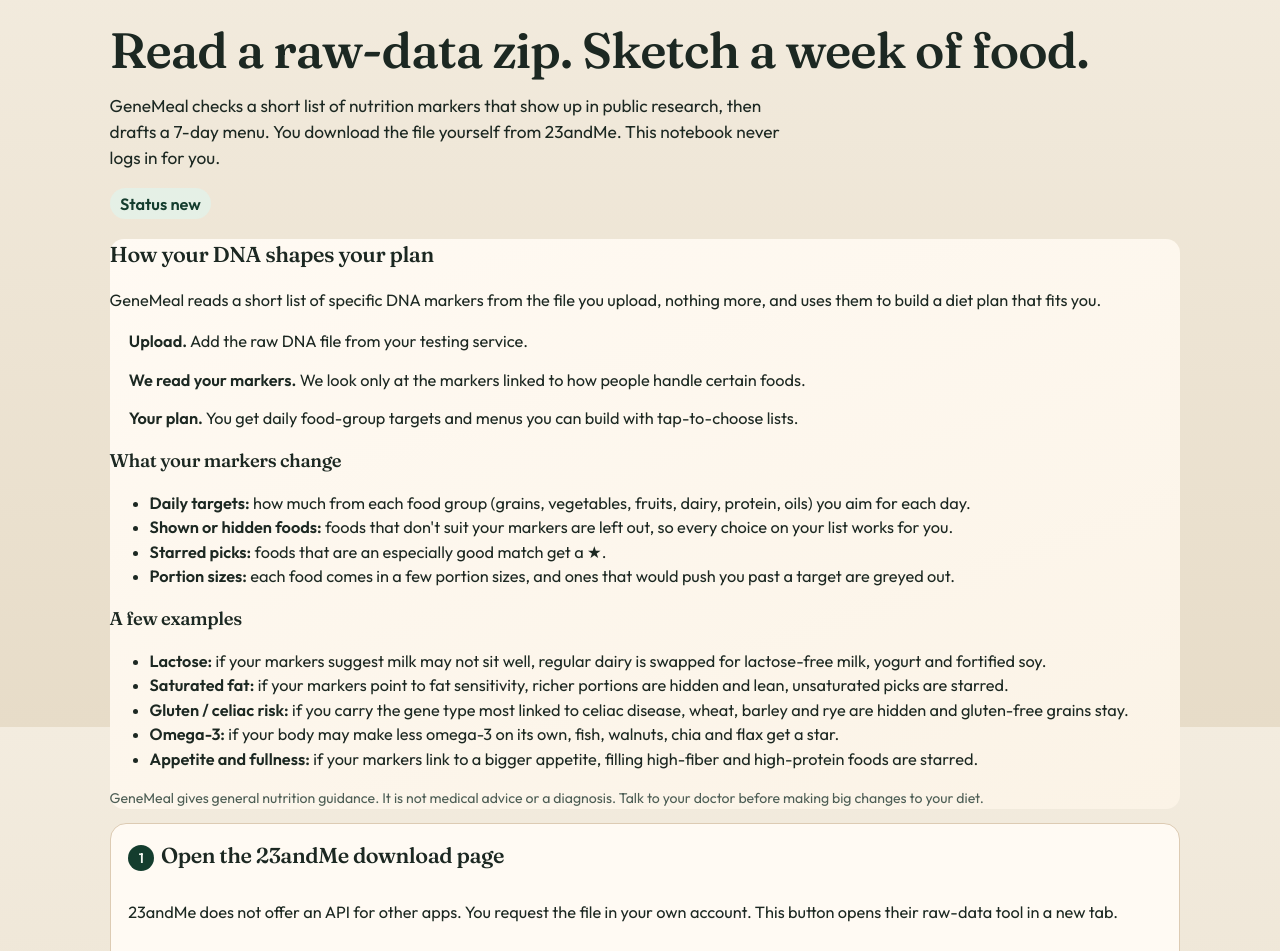
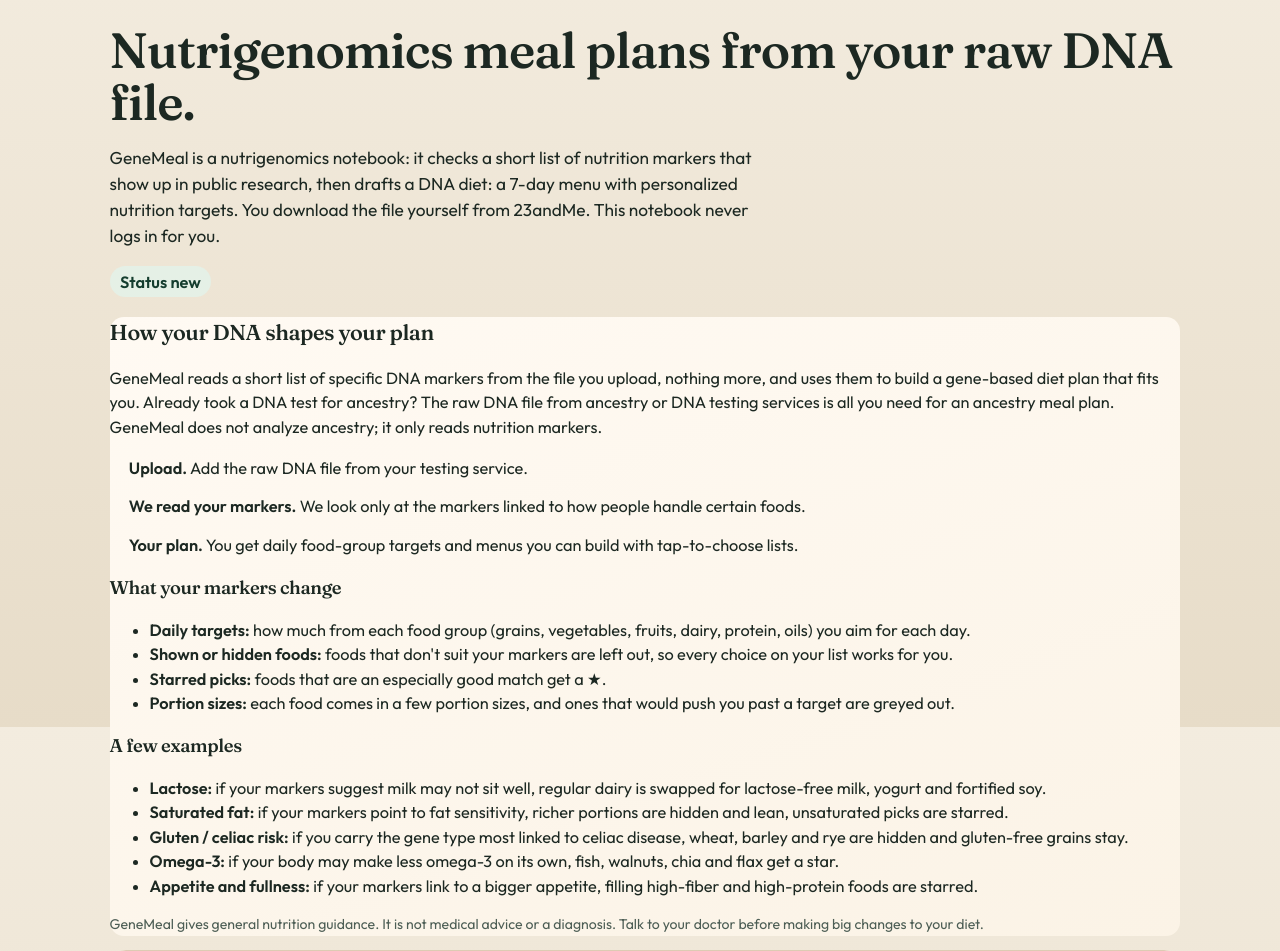
Before and after one commit to michaelkindling9970-wq/genemeal, a Flask app: page / in a window 1280 px wide. Shown: the part 73-1024 px from the top of the page. Run offline with Flask 3, Linux system fonts and the light colour scheme; data comes from the database, SQL or seed files in the repository; data that the repository does not hold is empty; some libraries are stand-ins or nearby versions.

Commit message:
SEO: nutrigenomics-led title, meta, OG, canonical, JSON-LD and copy

```diff
--- a/templates/base.html
+++ b/templates/base.html
@@ -3,7 +3,24 @@
 <head>
   <meta charset="utf-8">
   <meta name="viewport" content="width=device-width, initial-scale=1">
-  <title>{% block title %}GeneMeal{% endblock %}</title>
+  <title>{% block title %}Nutrigenomics Meal Plans from Your DNA | GeneMeal{% endblock %}</title>
+  {% set _desc %}{% block description %}Nutrigenomics meal plans from your DNA: GeneMeal turns the raw DNA file from your DNA testing service into a gene-based diet with personalized nutrition targets. Educational, not medical advice.{% endblock %}{% endset %}
+  <meta name="description" content="{{ _desc|trim }}">
+  <meta name="keywords" content="nutrigenomics, DNA diet, personalized nutrition, gene-based diet, ancestry meal plan">
+  <link rel="canonical" href="{{ request.base_url }}">
+  <meta name="robots" content="index, follow">
+  <meta property="og:type" content="website">
+  <meta property="og:site_name" content="GeneMeal">
+  <meta property="og:title" content="{% block og_title %}Nutrigenomics Meal Plans from Your DNA | GeneMeal{% endblock %}">
+  <meta property="og:description" content="{{ _desc|trim }}">
+  <meta property="og:url" content="{{ request.base_url }}">
+  <script type="application/ld+json">
+  {"@context": "https://schema.org", "@graph": [
+    {"@type": "Organization", "name": "GeneMeal", "url": "{{ request.url_root }}"},
+    {"@type": "WebSite", "name": "GeneMeal", "url": "{{ request.url_root }}",
+     "description": "Nutrigenomics meal plans: a DNA diet and personalized nutrition guide built from your raw DNA file."}
+  ]}
+  </script>
   <link rel="preconnect" href="https://fonts.googleapis.com">
   <link rel="preconnect" href="https://fonts.gstatic.com" crossorigin>
   <link href="https://fonts.googleapis.com/css2?family=Fraunces:opsz,wght@9..144,560;9..144,680&family=Outfit:wght@400;500;600&display=swap" rel="stylesheet">
--- a/templates/home.html
+++ b/templates/home.html
@@ -1,9 +1,9 @@
 {% extends "base.html" %}
-{% block title %}GeneMeal — download, wait, upload{% endblock %}
+{% block title %}Nutrigenomics Meal Plans from Your DNA | GeneMeal{% endblock %}
 {% block body %}
 <section class="intro">
-  <h1>Read a raw-data zip. Sketch a week of food.</h1>
-  <p class="lede">GeneMeal checks a short list of nutrition markers that show up in public research, then drafts a 7-day menu. You download the file yourself from 23andMe. This notebook never logs in for you.</p>
+  <h1>Nutrigenomics meal plans from your raw DNA file.</h1>
+  <p class="lede">GeneMeal is a nutrigenomics notebook: it checks a short list of nutrition markers that show up in public research, then drafts a DNA diet: a 7-day menu with personalized nutrition targets. You download the file yourself from 23andMe. This notebook never logs in for you.</p>
   <p class="status">Status <strong>{{ user.status.replace('_', ' ') }}</strong>
     {% if user.marker_count %} · {{ user.marker_count }} markers{% endif %}
     {% if user.genome_build %} · build {{ user.genome_build }}{% endif %}
@@ -12,7 +12,7 @@
 
 <section class="card dna-explainer" id="how-it-works">
   <h2>How your DNA shapes your plan</h2>
-  <p>GeneMeal reads a short list of specific DNA markers from the file you upload, nothing more, and uses them to build a diet plan that fits you.</p>
+  <p>GeneMeal reads a short list of specific DNA markers from the file you upload, nothing more, and uses them to build a gene-based diet plan that fits you. Already took a DNA test for ancestry? The raw DNA file from ancestry or DNA testing services is all you need for an ancestry meal plan. GeneMeal does not analyze ancestry; it only reads nutrition markers.</p>
   <ol class="steps">
     <li><strong>Upload.</strong> Add the raw DNA file from your testing service.</li>
     <li><strong>We read your markers.</strong> We look only at the markers linked to how people handle certain foods.</li>
--- a/templates/pricing.html
+++ b/templates/pricing.html
@@ -1,9 +1,11 @@
 {% extends "base.html" %}
 {% block title %}Pricing — GeneMeal{% endblock %}
+{% block description %}GeneMeal pricing: one monthly plan for nutrigenomics meal plans, a gene-based diet builder and personalized nutrition targets from your raw DNA file.{% endblock %}
+{% block og_title %}Pricing — Nutrigenomics Meal Plans | GeneMeal{% endblock %}
 {% block body %}
 <section class="intro">
   <h1>Pricing</h1>
-  <p class="lede">GeneMeal Monthly is {{ pricing.total }} per month. That total is the base fee, the server usage fee, and the genome analysis / processing fee.</p>
+  <p class="lede">GeneMeal Monthly is {{ pricing.total }} per month for nutrigenomics-based personalized nutrition: your gene-based diet builder and weekly DNA diet plan. That total is the base fee, the server usage fee, and the genome analysis / processing fee.</p>
 </section>
 {% include "_pricing.html" %}
 <p class="next"><a href="{{ url_for('home') }}">Back to the guide</a></p>
--- a/templates/research_stress.html
+++ b/templates/research_stress.html
@@ -1,11 +1,13 @@
 {% extends "base.html" %}
 {% block title %}Stress, diet, and genetics — GeneMeal{% endblock %}
+{% block description %}Stress, diet and genetics: what nutrigenomics research says about food patterns, everyday stress and personalized nutrition. Not medical advice.{% endblock %}
+{% block og_title %}Stress, diet, and genetics — Nutrigenomics research | GeneMeal{% endblock %}
 {% block body %}
 <article class="research">
   <header class="intro">
     <p class="status">Educational research notes</p>
     <h1>Stress, diet, and genetics</h1>
-    <p class="lede">What food patterns help with everyday stress and anxiety, what genetics may change, and how consumer genotype kits fit (or don’t). Not medical advice.</p>
+    <p class="lede">What food patterns help with everyday stress and anxiety, what genetics may change, and how consumer genotype kits and nutrigenomics fit (or don’t). Not medical advice.</p>
   </header>
 
   <div class="tab-bar" role="tablist" aria-label="Research sections">
```
Also changed, not shown: tests/test_seo.py (added, +26 -0 lines).
